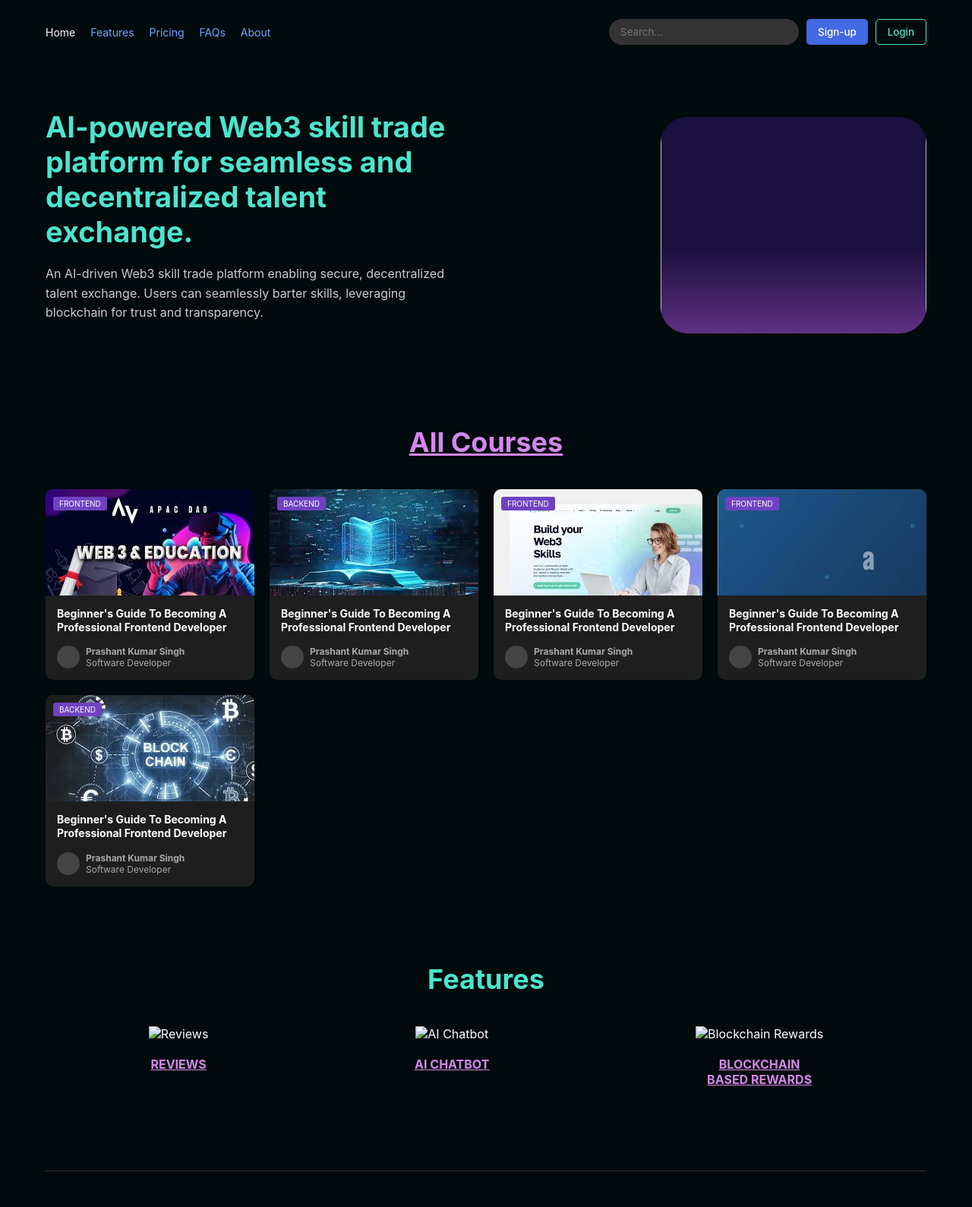
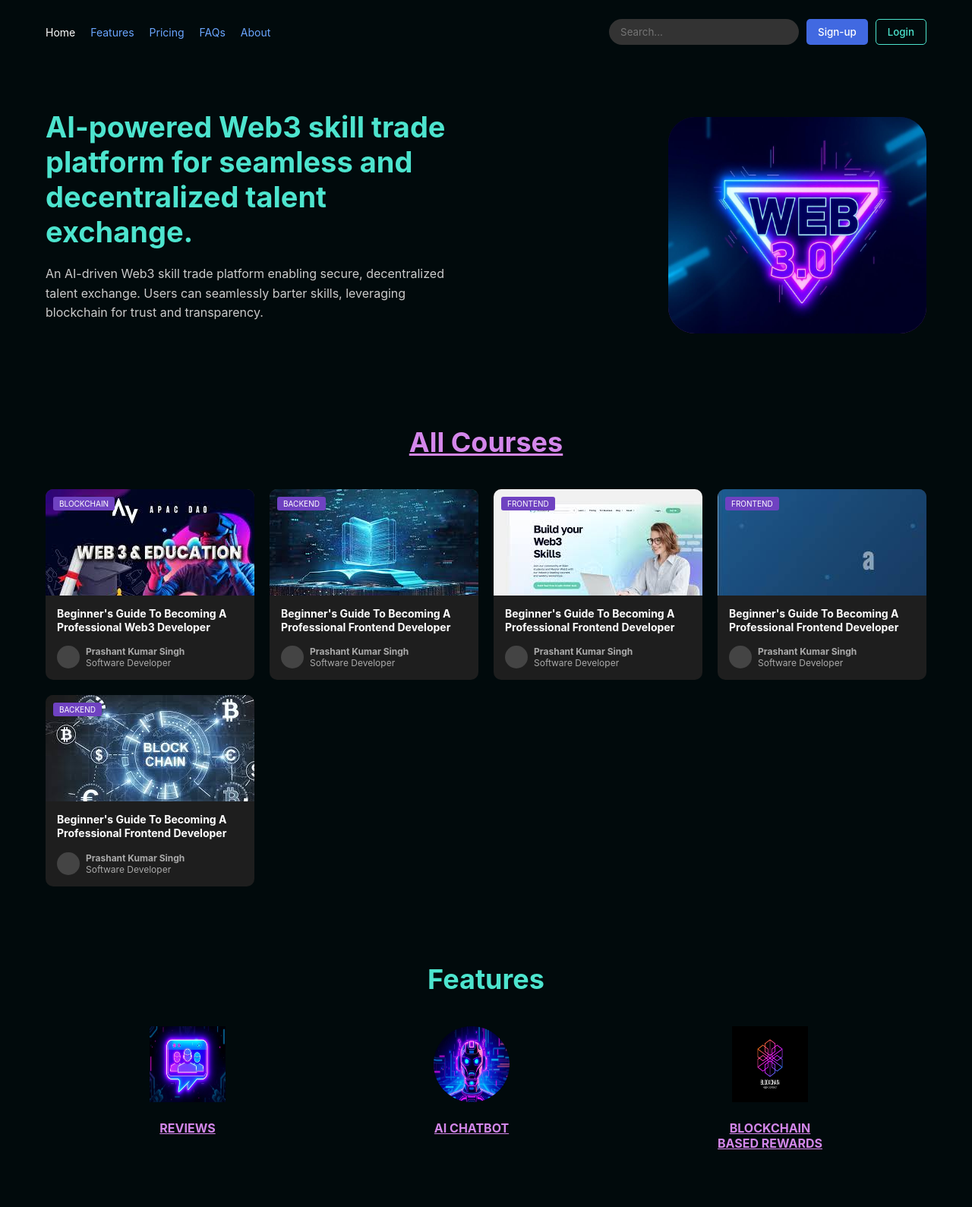
Before and after one commit to Boredooms/Skill-Trader, a plain HTML site: page Files/homepage.html in a window 1280 px wide. Shown: the top 1589 px of the page at 76% size. Drawn offline with Linux system fonts and the light colour scheme; files whose address does not match are found by name.

Commit message:
let's go  we fought really well

```diff
--- a/Files/homepage.html
+++ b/Files/homepage.html
@@ -111,7 +111,7 @@
 
         .hero-image {
             background-color: #1a103f;
-            width: 350px;
+            width: 340px;
             height: 285px;
             border-radius: 35px;
             overflow: hidden;
@@ -316,8 +316,8 @@
                 <h1>AI-powered Web3 skill trade platform for seamless and decentralized talent exchange.</h1>
                 <p>An AI-driven Web3 skill trade platform enabling secure, decentralized talent exchange. Users can seamlessly barter skills, leveraging blockchain for trust and transparency.</p>
             </div>
-            <div class="hero-image">
-                <h2><img src="./IMAGE/WhatsApp Image 2025-03-09 at 07.09.32_44134cd8.jpg" alt="" srcset=""></h2>
+            <div class="hero-image" <img src="../IMAGE/web3_logo.jpg" alt="" srcset="">>
+                <h2><img src="../IMAGE/web3_logo.jpg" alt="" srcset=""></h2>
                 <div class="purple-glow">
                 </div>
             </div>
@@ -330,10 +330,10 @@
                 <!-- Course 1 -->
                 <div class="course-card">
                     <div class="course-image" style="background-image: url(./IMAGE/download.jpeg);">
-                        <span class="course-tag">Frontend</span>
+                        <span class="course-tag">BlockChain</span>
                     </div>
                     <div class="course-content">
-                        <h3 class="course-title">Beginner's Guide To Becoming A Professional Frontend Developer</h3>
+                        <h3 class="course-title">Beginner's Guide To Becoming A Professional Web3 Developer</h3>
                         <div class="instructor">
                             <div class="instructor-image"></div>
                             <div class="instructor-info">
@@ -420,19 +420,19 @@
             <div class="features-grid">
                 <!-- Feature 1 -->
                 <div class="feature-item">
-                    <img src="./IMAGE/WhatsApp Image 2025-03-09 at 07.09.32_d1ca3985.jpg" alt="Reviews" class="feature-icon">
+                    <img src="../IMAGE/community.jpg" alt="Reviews" class="feature-icon">
                     <h3 class="feature-title"><a href="./community.html" target="_blank" rel="noopener noreferrer" style="color: rgb(212, 135, 235);">REVIEWS</a></h3>
                 </div>
 
                 <!-- Feature 2 -->
                 <div class="feature-item">
-                    <img src="./IMAGE/WhatsApp Image 2025-03-09 at 07.09.32_0773cf82.jpg" alt="AI Chatbot" class="feature-icon">
+                    <img src="../IMAGE/chatbot.jpg" alt="AI Chatbot" class="feature-icon" style="border-radius: 50%;">
                     <h3 class="feature-title"><a href="./chat.html" target="_blank" rel="noopener noreferrer" style="color: rgb(212, 135, 235);">AI CHATBOT</a></h3>
                 </div>
 
                 <!-- Feature 3 -->
                 <div class="feature-item">
-                    <img src="./IMAGE/istockphoto-1392193093-612x612.jpg" alt="Blockchain Rewards" class="feature-icon">
+                    <img src="../IMAGE/block.jpg" alt="Blockchain Rewards" class="feature-icon">
                     <h3 class="feature-title"><a href="./new_payment_page.html" target="_blank" rel="noopener noreferrer" style="color: rgb(212, 135, 235);">BLOCKCHAIN<br>BASED REWARDS</a></h3>
                 </div>
             </div>
```
Also changed, not shown: Files/community.html (+2 -2 lines), Files/courses.html (+3 -3 lines), IMAGE/block.jpg (added), IMAGE/chatbot.jpg (added), IMAGE/community.jpg (added), IMAGE/male.jpg (added), IMAGE/web3_logo.jpg (added).
